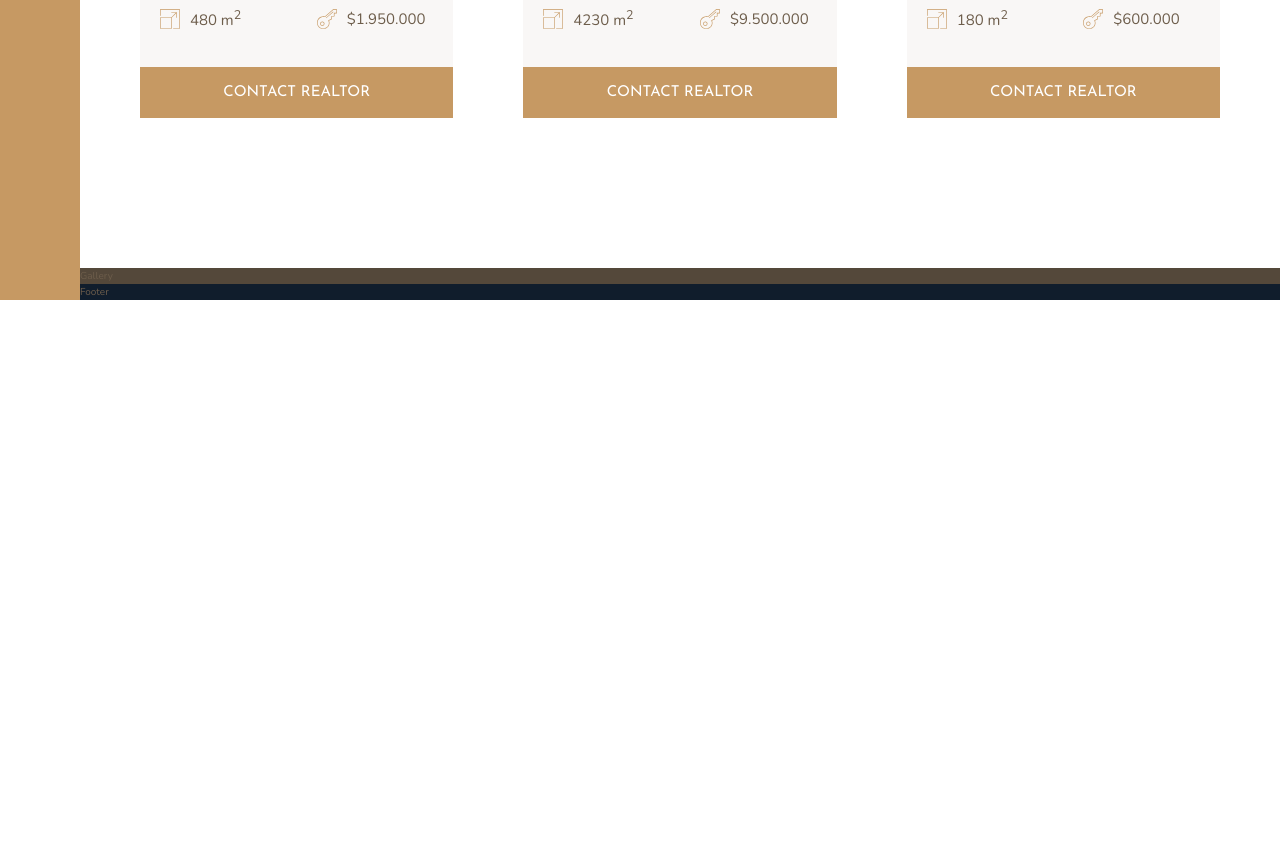
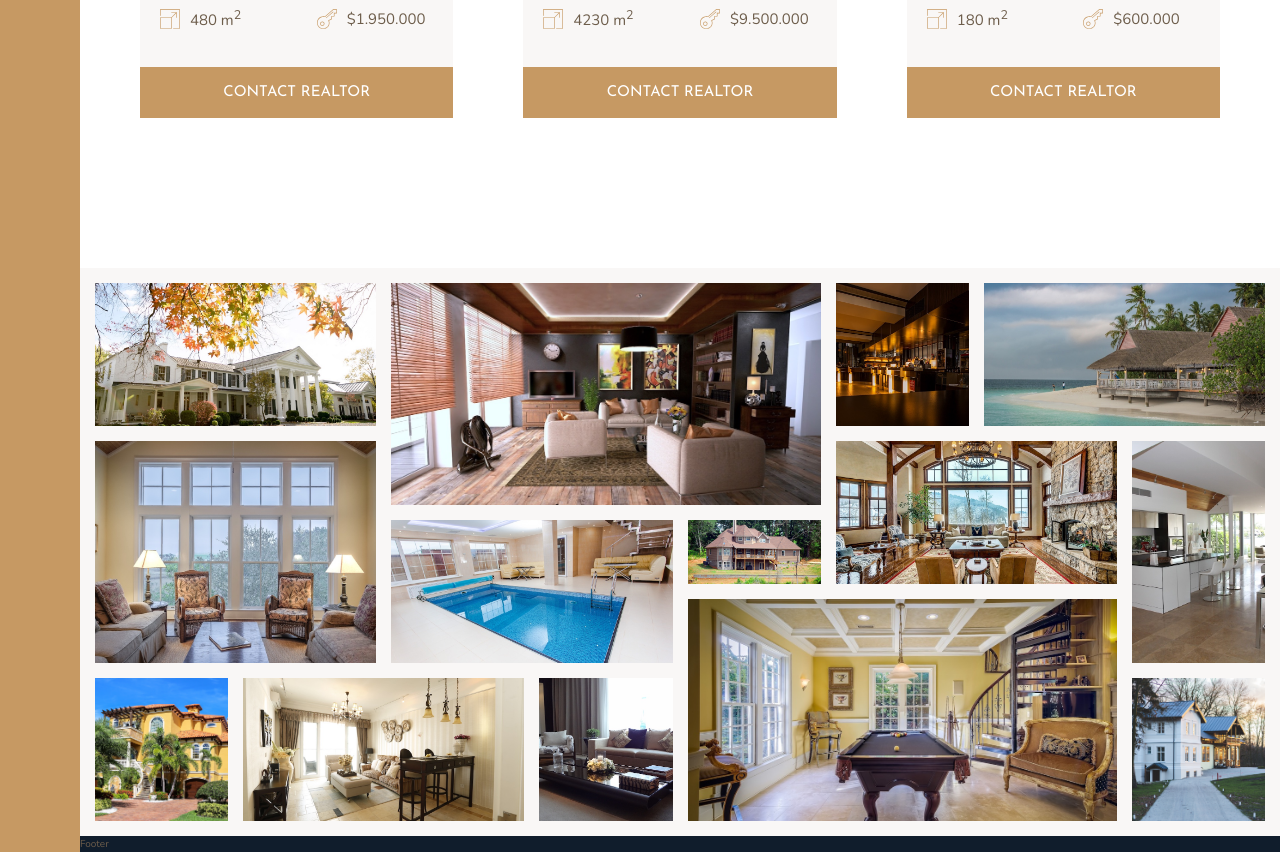
Before and after one commit to CronosMedia/RealEstate, a website: page index.html in a window 1280 px wide. Shown: the part 2804-3656 px from the top of the page. Before the commit the page ends 3104 px from the top, so only its background shows below. Drawn offline with nearby package versions, Linux system fonts and the light colour scheme.

Commit message:
The "Image Gallery" done

```diff
--- a/index.html
+++ b/index.html
@@ -339,7 +339,22 @@
       </div>
     </section>
 
-    <section class="gallery">Gallery</section>
+    <section class="gallery">
+            <figure class="gallery__item gallery__item--1"><img src="img/gal-1.jpeg" alt="Gallery image 1" class="gallery__img"></figure>
+            <figure class="gallery__item gallery__item--2"><img src="img/gal-2.jpeg" alt="Gallery image 2" class="gallery__img"></figure>
+            <figure class="gallery__item gallery__item--3"><img src="img/gal-3.jpeg" alt="Gallery image 3" class="gallery__img"></figure>
+            <figure class="gallery__item gallery__item--4"><img src="img/gal-4.jpeg" alt="Gallery image 4" class="gallery__img"></figure>
+            <figure class="gallery__item gallery__item--5"><img src="img/gal-5.jpeg" alt="Gallery image 5" class="gallery__img"></figure>
+            <figure class="gallery__item gallery__item--6"><img src="img/gal-6.jpeg" alt="Gallery image 6" class="gallery__img"></figure>
+            <figure class="gallery__item gallery__item--7"><img src="img/gal-7.jpeg" alt="Gallery image 7" class="gallery__img"></figure>
+            <figure class="gallery__item gallery__item--8"><img src="img/gal-8.jpeg" alt="Gallery image 8" class="gallery__img"></figure>
+            <figure class="gallery__item gallery__item--9"><img src="img/gal-9.jpeg" alt="Gallery image 9" class="gallery__img"></figure>
+            <figure class="gallery__item gallery__item--10"><img src="img/gal-10.jpeg" alt="Gallery image 10" class="gallery__img"></figure>
+            <figure class="gallery__item gallery__item--11"><img src="img/gal-11.jpeg" alt="Gallery image 11" class="gallery__img"></figure>
+            <figure class="gallery__item gallery__item--12"><img src="img/gal-12.jpeg" alt="Gallery image 12" class="gallery__img"></figure>
+            <figure class="gallery__item gallery__item--13"><img src="img/gal-13.jpeg" alt="Gallery image 13" class="gallery__img"></figure>
+            <figure class="gallery__item gallery__item--14"><img src="img/gal-14.jpeg" alt="Gallery image 14" class="gallery__img"></figure>
+    </section>
 
     <footer class="footer">Footer</footer>
   </body>
--- a/sass/_gallery.scss
+++ b/sass/_gallery.scss
@@ -1,4 +1,89 @@
 .gallery {
-  background-color: $color-grey-dark-1;
+  background-color: $color-grey-light-1;
   grid-column: full-start / full-end;
+
+  display: grid;
+  grid-template-columns: repeat(8, 1fr);
+  grid-template-rows: repeat(7, 5vw);
+  grid-gap: 1.5rem;
+  padding: 1.5rem;
+
+  &__item {
+    &--1 {
+      grid-row: 1 / span 2;
+      grid-column: 1 / span 2;
+    }
+
+    &--2 {
+      grid-row: 1 / span 3;
+      grid-column: 3 / span 3;
+    }
+
+    &--3 {
+      grid-row: 1 / span 2;
+      grid-column: 6 / 7;
+    }
+
+    &--4 {
+      grid-row: 1 / span 2;
+      grid-column: 7 / -1;
+    }
+
+    &--5 {
+      grid-row: 3 / span 3;
+      grid-column: 1 / span 2;
+    }
+
+    &--6 {
+      grid-row: 4 / span 2;
+      grid-column: 3 / span 2;
+    }
+
+    &--7 {
+      grid-row: 4 / 5;
+      grid-column: 5 / 6;
+    }
+
+    &--8 {
+      grid-row: 3 / span 2;
+      grid-column: 6 / span 2;
+    }
+
+    &--9 {
+      grid-row: 3 / span 3;
+      grid-column: 8 / -1;
+    }
+
+    &--10 {
+      grid-row: 6 / span 2;
+      grid-column: 1 / 2;
+    }
+
+    &--11 {
+      grid-row: 6 / span 2;
+      grid-column: 2 / span 2;
+    }
+
+    &--12 {
+      grid-row: 6 / span 2;
+      grid-column: 4 / 5;
+    }
+
+    &--13 {
+      grid-row: 5 / span 3;
+      grid-column: 5 / span 3;
+    }
+
+    &--14 {
+      grid-row: 6 / span 2;
+      grid-column: 8 / -1;
+    }
+  }
+
+  &__img {
+    width: 100%;
+    height: 100%;
+    object-fit: cover;
+    display: block;
+  }
 }
```
Also changed, not shown: css/style.css.
